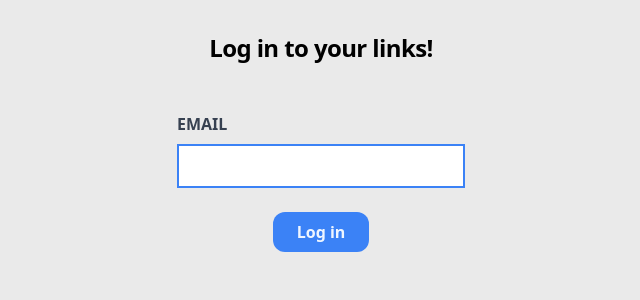
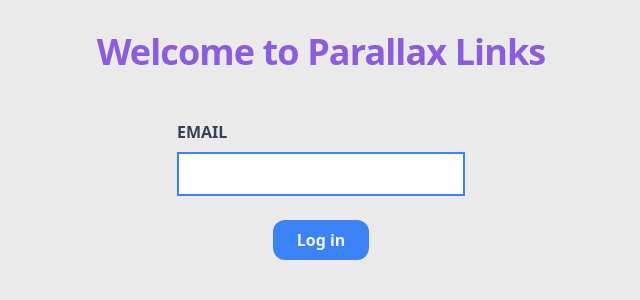
Before and after one commit to Domnewmarch/Hack-day-link-project, a Next.js app: page /login in a window 1280 px wide. Shown: the top 300 px of the page, without its empty margins (319-959 px from the left). Built offline with nearby package versions, Linux system fonts and the light colour scheme.

Commit message:
styling updates

```diff
--- a/src/pages/login.js
+++ b/src/pages/login.js
@@ -29,7 +29,7 @@ export default function Login() {
 
   return (
     <main className="flex flex-col justify-center items-center">
-      <h1 className="text-2xl font-bold tracking-tight mt-8">Log in to your links!</h1>
+      <h1 className=" text-4xl envy-blue font-bold tracking-tight mt-8">Welcome to Parallax Links</h1>
       <form className="mt-12 max-w-2xl mx-auto" onSubmit={handleSubmit}>
         <label className="block mb-2 uppercase text-gray-700 font-semibold" htmlFor="email">
           Email
```
